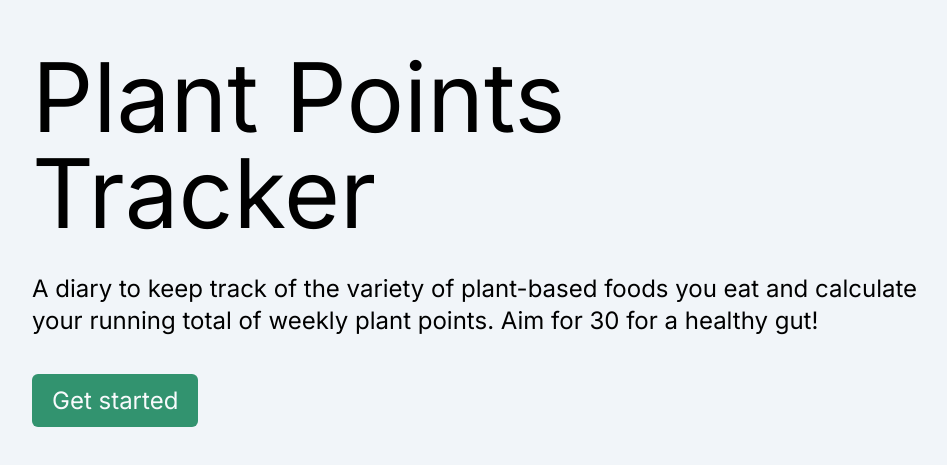
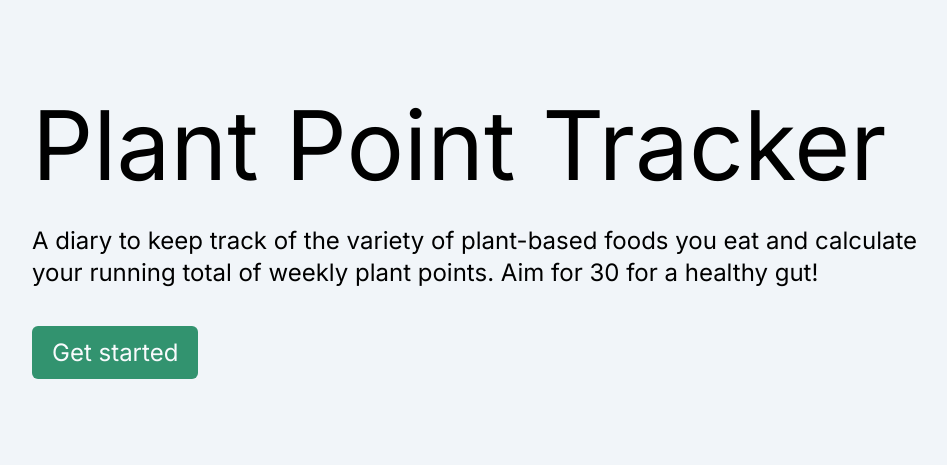
Before and after one commit to ev-th/plant-points, a Next.js app: page / in a window 1280 px wide. Shown: the part 167-632 px from the top of the page, without its empty margins (160-1107 px from the left). Built offline with nearby package versions, Linux system fonts and the light colour scheme; no server answers.

Commit message:
Make edit to landing page text

```diff
--- a/app/page.tsx
+++ b/app/page.tsx
@@ -9,7 +9,7 @@ const Home = () => {
     <div className="flex justify-center items-center w-screen h-screen p-6">
       <div className="max-w-4xl">
         <h1 role="heading" className="text-8xl mb-8">
-          Plant Points Tracker
+          Plant Point Tracker
         </h1>
         <p role="region" className="text-2xl mb-12">
           A diary to keep track of the variety of plant-based foods you eat and
```
